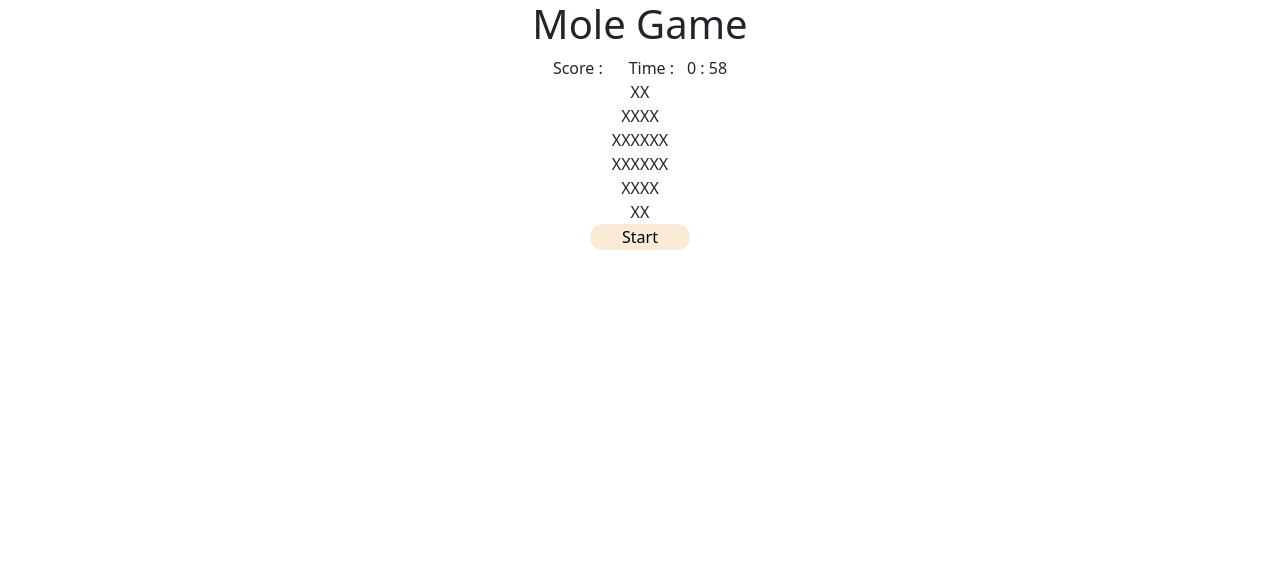
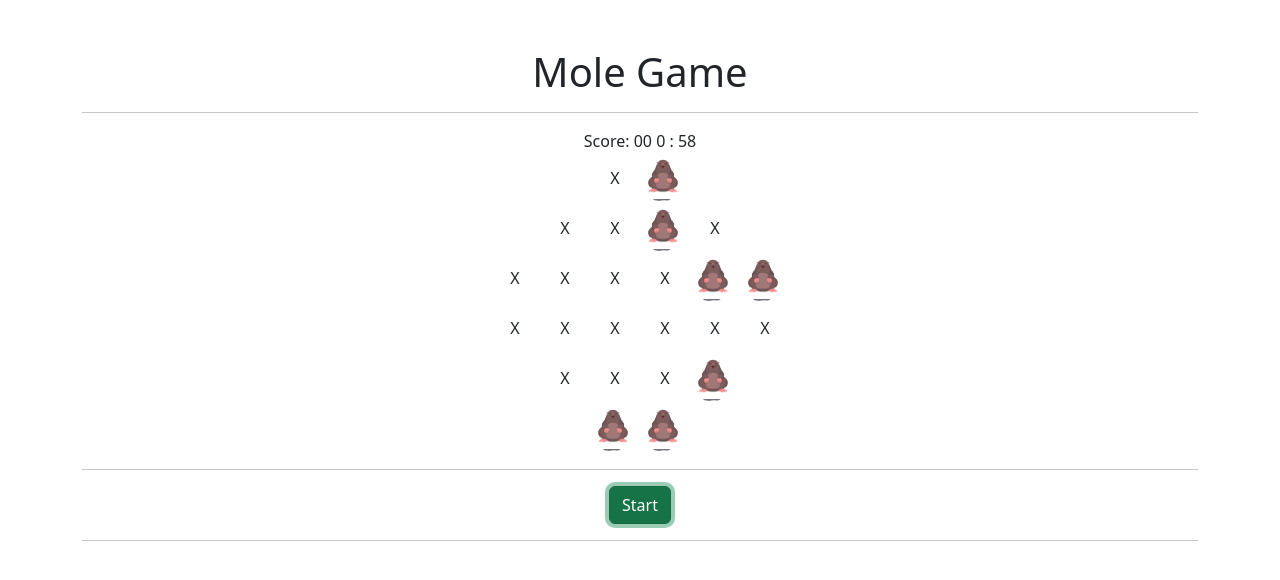
Before and after one commit to sejinniemma/MoleGame, a plain HTML site: page index.html in a window 1280 px wide. Both pictures are taken after a click on the button "Start". Drawn offline with nearby package versions, Linux system fonts and the light colour scheme.

Commit message:
complet game

```diff
--- /dev/null
+++ b/assets/js/main.js
@@ -0,0 +1,139 @@
+'use strict';
+
+const moles = document.querySelectorAll('.mole');
+const start = document.getElementById('start');
+const gameTable = document.getElementById('gameTable');
+const gameTimer = document.querySelector('.gameTimer');
+const gameDuration = 60;
+let timer;
+var score = 0;
+var gameStatus = false;
+
+// start game!!
+start.addEventListener('click', startGame);
+function startGame() {
+  gameStatus = true;
+  changeAllMolesToHouse();
+  createMoles();
+  startgameTimer();
+}
+
+// when start game again all moles should be changed to house
+function changeAllMolesToHouse() {
+  for (var i = 0; i < moles.length; i++) {
+    moles[i].classList.replace('mole', 'house');
+    moles[i].innerText = 'X';
+  }
+}
+
+// make moles ranmdomly
+function createMoles() {
+  let randomTime = getRandom(1000, 3000);
+  let randomMoles = getRandom(1, 5);
+
+  console.log('Mole ' + randomMoles);
+  console.log('House ' + gameTable.querySelectorAll('.house').length);
+
+  // if randomMoles count is bigger than house count, game will be finished and add moles to the rest of the house after game is over
+  if (randomMoles > gameTable.querySelectorAll('.house').length) {
+    randomMoles = gameTable.querySelectorAll('.house').length;
+    createRandomMoles(randomMoles);
+    gameEnd();
+    return false;
+  }
+
+  if (gameTable.querySelectorAll('.house').length > 0) {
+    createRandomMoles(randomMoles);
+    window.setTimeout(createMoles, randomTime);
+  }
+}
+
+function createRandomMoles(randomMoles) {
+  for (var i = 0; i < randomMoles; i++) {
+    const houses = gameTable.querySelectorAll('.house');
+    const randomHouse = getRandom(0, houses.length - 1);
+
+    houses[randomHouse].innerText = '';
+    houses[randomHouse].classList.replace('house', 'mole');
+  }
+}
+
+function getRandom(min, max) {
+  min = Math.ceil(min);
+  max = Math.floor(max);
+  return Math.floor(Math.random() * (max - min + 1) + min);
+}
+
+function gameEnd() {
+  gameStatus = false;
+  alert('YOU LOST');
+}
+
+// when click mole, mole is removed
+gameTable.addEventListener('click', (event) => {
+  if (event.target.className == 'mole') {
+    hitMole(event.target);
+  }
+});
+
+function hitMole(element) {
+  if (element.classList.contains('mole') && gameStatus) {
+    element.classList.replace('mole', 'house');
+    element.innerText = 'X';
+    score++;
+    document.getElementById('score').innerHTML = 'Score: ' + score;
+  }
+}
+
+// make mole's house dynamically
+printGameTable();
+function printGameTable() {
+  let counter = 2;
+  let decrement = false;
+  for (var i = 0; i < 6; i++) {
+    let div = document.createElement('div');
+    for (var j = 0; j < counter; j++) {
+      let house = document.createElement('div');
+      house.classList.add('house');
+      house.innerText = 'X';
+      div.appendChild(house);
+    }
+    if (counter >= 6) {
+      if (counter === 6 && !decrement) {
+        counter += 2;
+      }
+      decrement = true;
+    }
+    if (decrement) {
+      counter -= 2;
+    } else {
+      counter += 2;
+    }
+    gameTable.appendChild(div);
+  }
+}
+
+// Timer
+function startgameTimer() {
+  let remainingTimeSec = gameDuration;
+  updateTimerText(remainingTimeSec);
+  timer = setInterval(() => {
+    if (remainingTimeSec <= 0) {
+      clearInterval(timer);
+      return;
+    }
+    updateTimerText(--remainingTimeSec);
+  }, 1000);
+}
+
+function updateTimerText(time) {
+  const minutes = Math.floor(time / 60);
+  const seconds = time % 60;
+  gameTimer.innerHTML = `${minutes} : ${seconds}`;
+}
+
+// when refresh
+window.onbeforeunload = function (event) {
+  event.preventDefalt();
+  return false;
+};
--- a/index.html
+++ b/index.html
@@ -2,30 +2,44 @@
 <html lang="en">
   <head>
     <meta charset="UTF-8" />
-    <meta http-equiv="X-UA-Compatible" content="IE=edge" />
-    <meta name="viewport" content="width=device-width, initial-scale=1.0" />
-    <title>두더지 게임</title>
-    <!-- CSS only -->
+    <title>Mole Game</title>
     <link
       href="https://cdn.jsdelivr.net/npm/bootstrap@5.2.0/dist/css/bootstrap.min.css"
       rel="stylesheet"
     />
-    <link rel="stylesheet" href="style.css" />
-    <script src="main.js" defer></script>
+    <script src="./assets/js/main.js" defer></script>
+    <style>
+      #gameTable div div {
+        width: 50px;
+        height: 50px;
+        display: flex;
+        justify-content: center;
+        align-items: center;
+        cursor: pointer;
+      }
+      .mole {
+        background-image: url('./assets/img/Mole.png');
+        background-size: contain;
+      }
+    </style>
   </head>
   <body>
-    <section class="container text-center">
+    <main class="container text-center mt-5">
       <h1>Mole Game</h1>
-      <header id="header">
-        <span>Score : </span>
-        <div class="score"></div>
-        <span> Time :</span>
-        <div class="timer"></div>
-      </header>
-
-      <main id="gameTable"></main>
-
-      <button class="startBtn">Start</button>
-    </section>
+      <hr />
+      <div>
+        <span id="score">Score: 00</span>
+        <span class="gameTimer">Time: 00</span>
+      </div>
+      <div
+        id="gameTable"
+        class="d-flex align-items-center justify-content-center"
+      ></div>
+      <hr />
+      <div>
+        <button id="start" class="btn btn-success">Start</button>
+      </div>
+      <hr />
+    </main>
   </body>
 </html>
--- a/main.js
+++ /dev/null
@@ -1,69 +0,0 @@
-'use strict';
-
-const gameTimer = document.querySelector('.timer');
-const gameScore = document.querySelector('.score');
-const startBtn = document.querySelector('.startBtn');
-const gameDuration = 60;
-let started = false;
-let score = 0;
-let timer;
-
-startBtn.addEventListener('click', () => {
-  startgameTimer();
-});
-
-// create Table
-printGameTable();
-function printGameTable() {
-  let gameTable = document.getElementById('gameTable');
-  let counter = 2;
-  let decrement = false;
-
-  for (var i = 0; i < 6; i++) {
-    let div = document.createElement('div');
-    for (var j = 0; j < counter; j++) {
-      let span = document.createElement('span');
-      span.innerText = 'X';
-      div.appendChild(span);
-    }
-    if (counter >= 6) {
-      if (counter === 6 && !decrement) {
-        counter += 2;
-      }
-       decrement = true;
-    }
-    if (decrement) {
-      counter -= 2;
-    } else {
-      counter += 2;
-    }
-    gameTable.appendChild(div);
-  }
-}
-
-// Timer
-function startgameTimer(event) {
-  let remainingTimeSec = gameDuration;
-  updateTimerText(remainingTimeSec);
-  timer = setInterval(() => {
-    if (remainingTimeSec <= 0) {
-      clearInterval(timer);
-      return;
-    }
-    updateTimerText(--remainingTimeSec);
-  }, 1000);
-}
-
-function updateTimerText(time) {
-  const minutes = Math.floor(time / 60);
-  const seconds = time % 60;
-  gameTimer.innerHTML = `${minutes} : ${seconds}`;
-}
-
-//  updateScoreBoard(score) {
-//    gameScore.textContent = score;
-//  }
-
-function randomNumber(min, max) {
-  return Math.floor(Math.random() * (max - min) + min);
-}
--- a/style.css
+++ /dev/null
@@ -1,20 +0,0 @@
-section {
-  display: flex;
-  flex-direction: column;
-  align-items: center;
-}
-
-header {
-  display: flex;
-  justify-content: space-evenly;
-  width: 200px;
-}
-
-button {
-  width: 100px;
-  font-size: medium;
-  cursor: pointer;
-  border: none;
-  border-radius: 40px;
-  background-color: antiquewhite;
-}
```
Also changed, not shown: assets/img/Mole.png (added).
